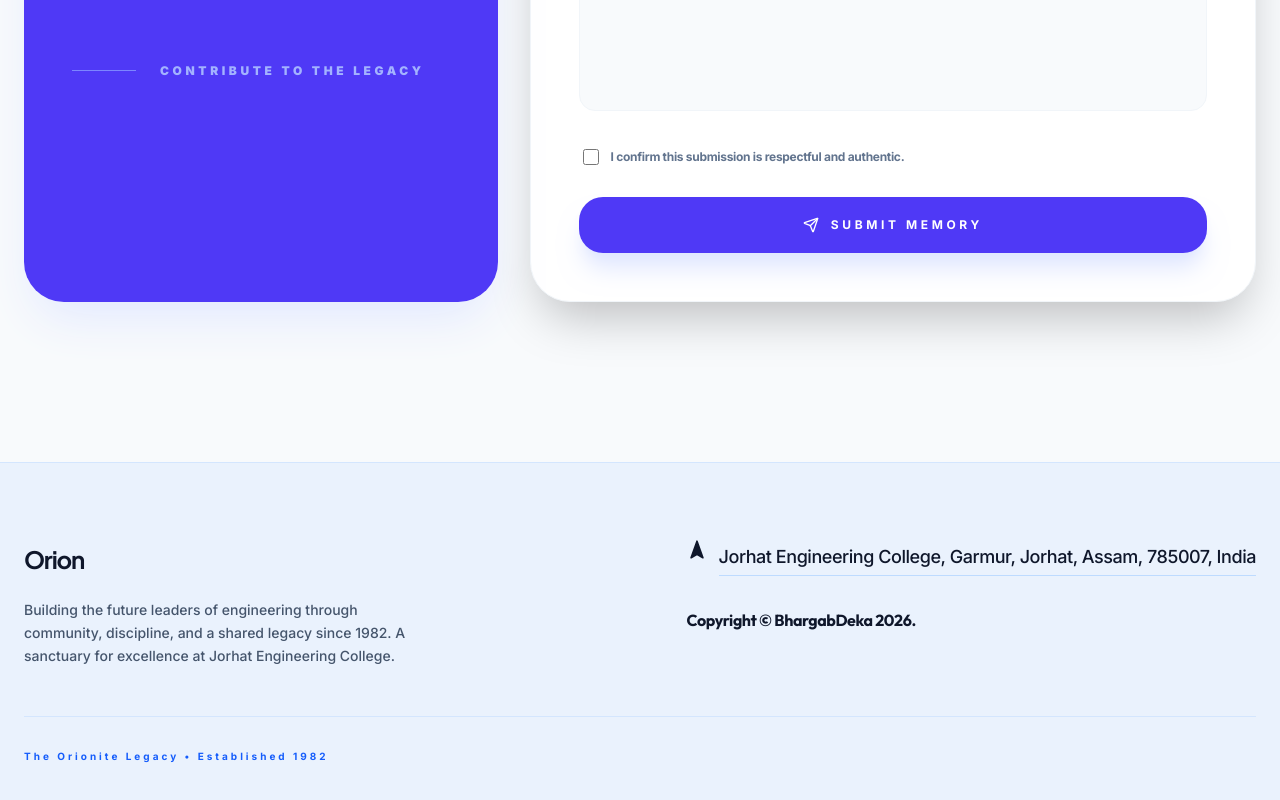
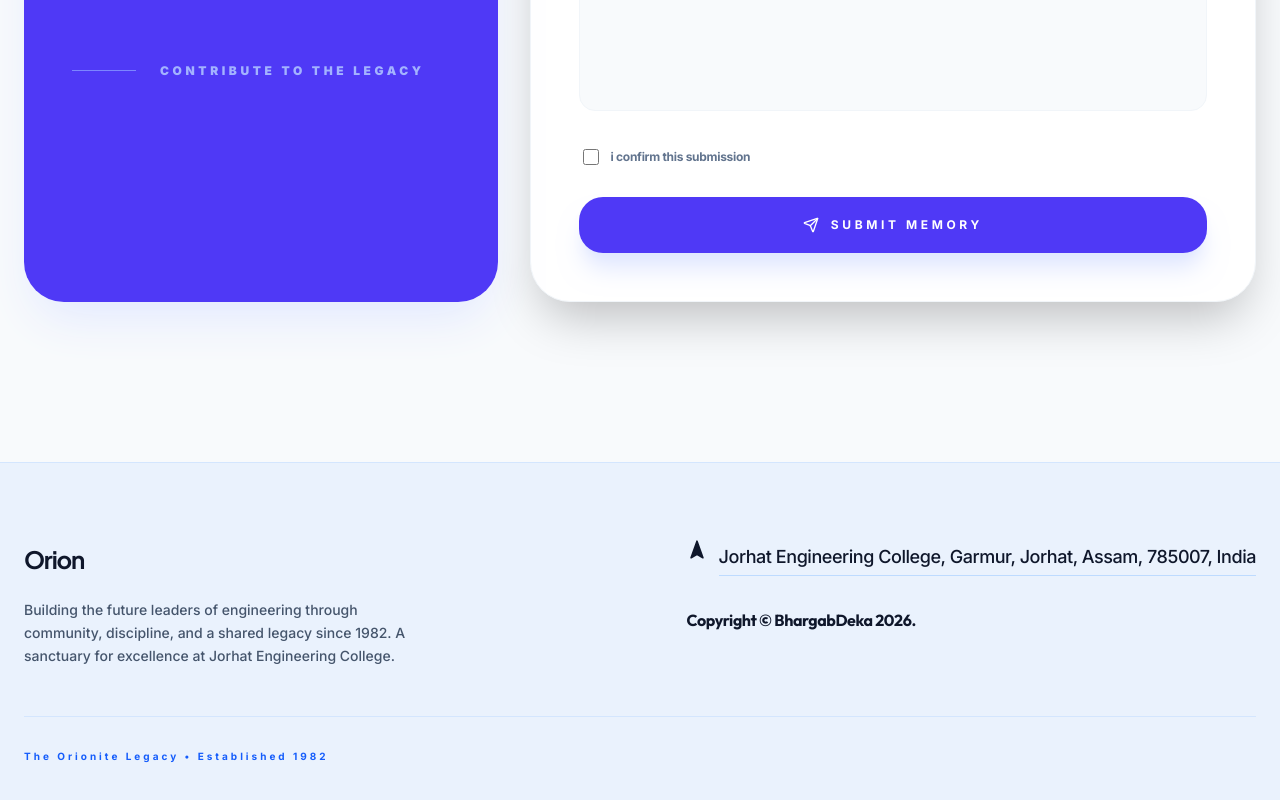
Before and after one commit to bhargabdeka-deka/hostel-portal, a Next.js app: page /memories in a window 1280 px wide. Shown: the part 1273-2073 px from the top of the page. Built offline with nearby package versions, Linux system fonts and the light colour scheme; no server answers; the database is empty.

Commit message:
style: shorten memory submission confirmation label

```diff
--- a/components/memories/MemorySubmissionForm.tsx
+++ b/components/memories/MemorySubmissionForm.tsx
@@ -118,7 +118,7 @@ export function MemorySubmissionForm({ onClose }: { onClose?: () => void }) {
             className="w-4 h-4 rounded text-indigo-600 focus:ring-indigo-500 cursor-pointer"
           />
           <label htmlFor="consent" className="text-xs font-bold text-slate-500 tracking-tight cursor-pointer">
-            I confirm this submission is respectful and authentic.
+            i confirm this submission
           </label>
         </div>
 
```
